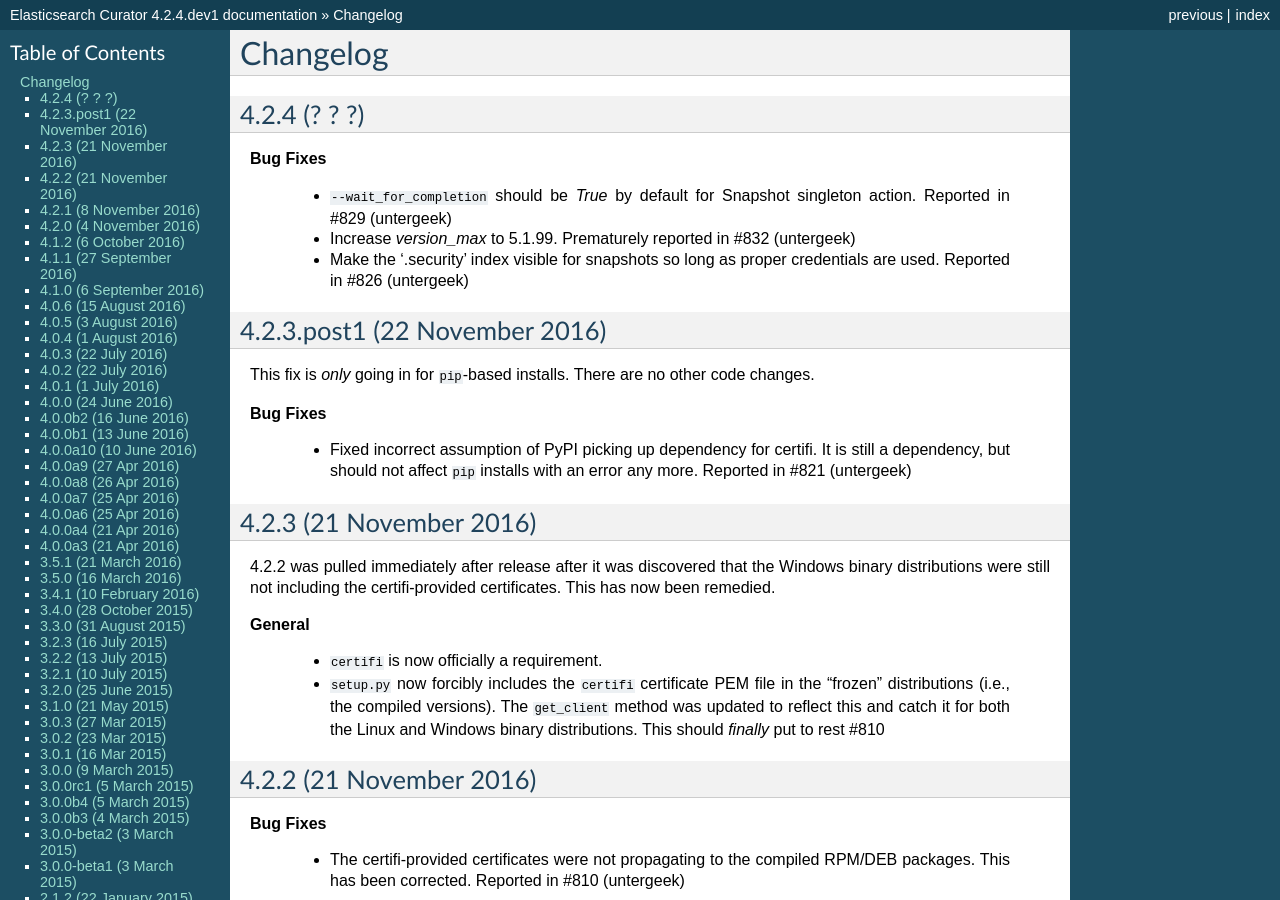
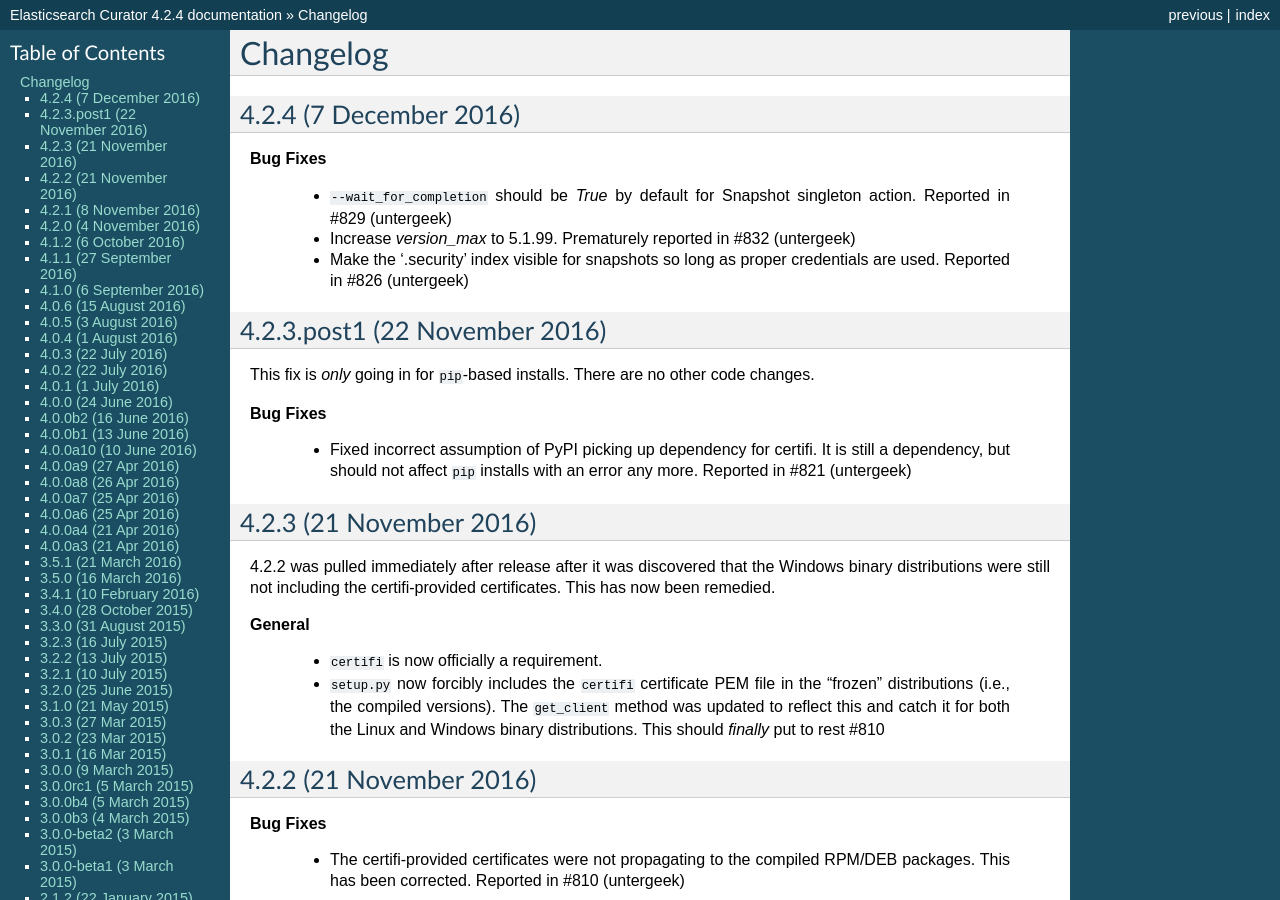
Before and after one commit to elastic/curator, a Sphinx documentation site: the page built from docs/Changelog.rst, in a window 1280 px wide and 900 px high. Built offline with Sphinx 7.4.7, drawn with Linux system fonts in a browser that asks for light colours; some of the changed text lies outside the part shown.

Commit message:
Release prep for v4.2.4
And there was much rejoicing

```diff
--- a/curator/_version.py
+++ b/curator/_version.py
@@ -1 +1 @@
-__version__ = '4.2.4.dev1'
+__version__ = '4.2.4'
--- a/docs/Changelog.rst
+++ b/docs/Changelog.rst
@@ -3,8 +3,8 @@
 Changelog
 =========
 
-4.2.4 (? ? ?)
--------------
+4.2.4 (7 December 2016)
+-----------------------
 
 **Bug Fixes**
 
```
